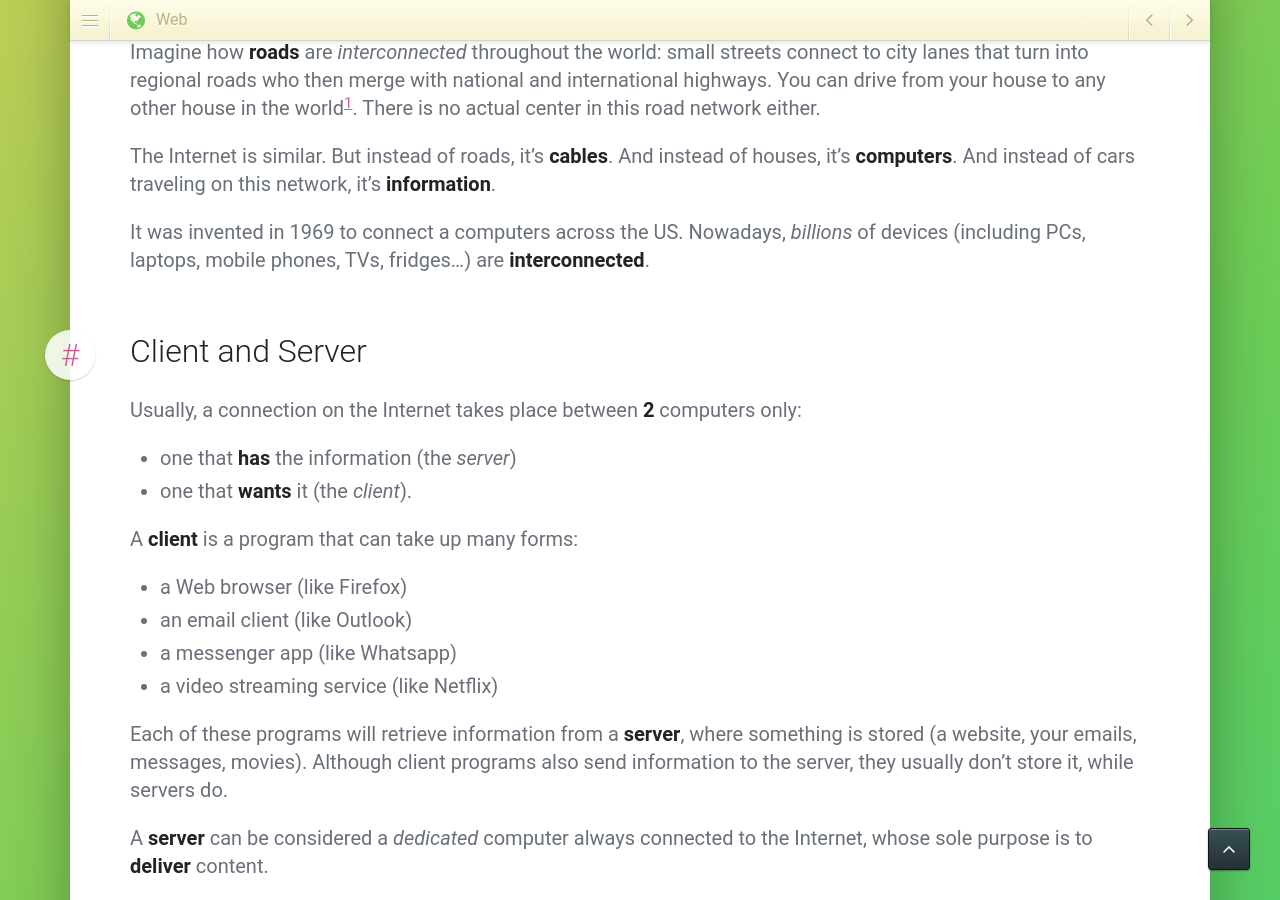
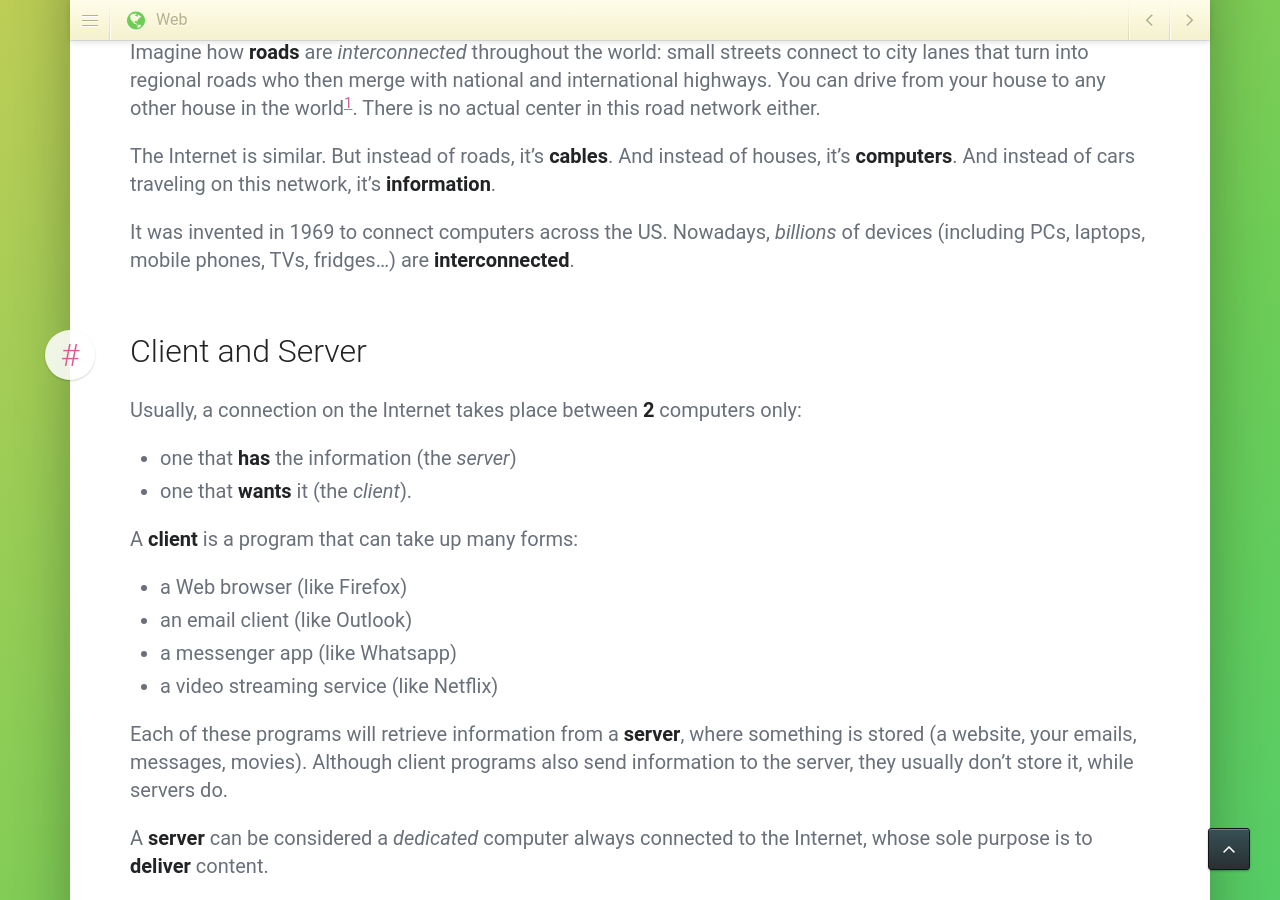
Before and after one commit to jgthms/marksheet, a Jekyll site: the page built from _posts/2015-01-02-internet.md, in a window 1280 px wide and 900 px high, scrolled down 659 px. Built offline with Jekyll 4.4.1, drawn with Linux system fonts in a browser that asks for light colours; nearby versions of some CDN libraries; comment, search, counter and statistics services are not loaded.

```diff
--- a/_posts/2015-01-02-internet.md
+++ b/_posts/2015-01-02-internet.md
@@ -11,7 +11,7 @@ Imagine how **roads** are _interconnected_ throughout the world: small streets c
 
 The Internet is similar. But instead of roads, it's **cables**. And instead of houses, it's **computers**. And instead of cars traveling on this network, it's **information**.
 
-It was invented in 1969 to connect a computers across the US. Nowadays, _billions_ of devices (including PCs, laptops, mobile phones, TVs, fridges...) are **interconnected**.
+It was invented in 1969 to connect computers across the US. Nowadays, _billions_ of devices (including PCs, laptops, mobile phones, TVs, fridges...) are **interconnected**.
 
 ### Client and Server
 
```
